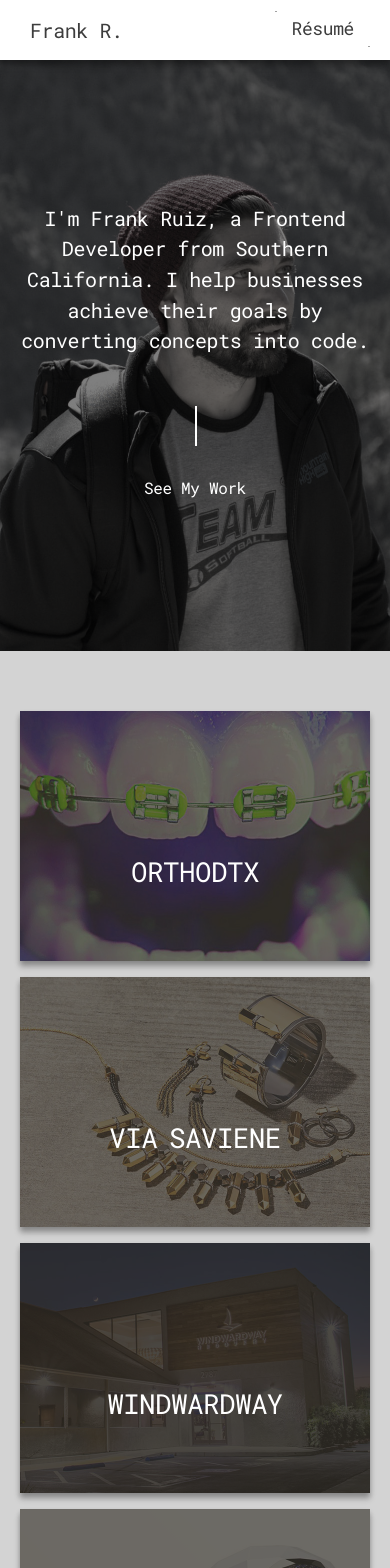
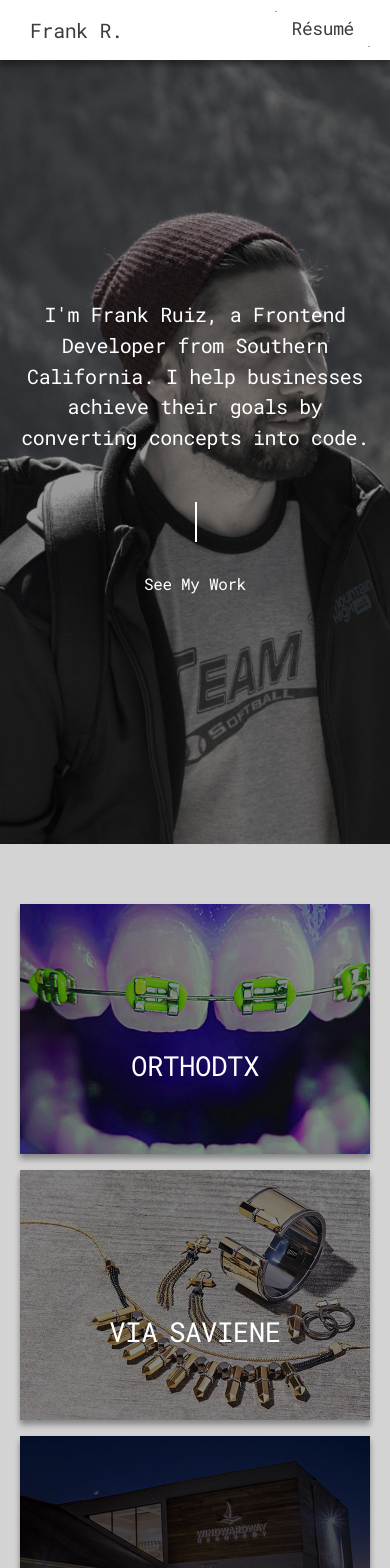
Before and after one commit to FrankRuiiz/portfolio-react, a React (Create React App) app: page / in a window 390 px wide. Shown: the top 1568 px of the page. Built offline with nearby package versions, Linux system fonts and the light colour scheme.

Commit message:
Homepage Updates - Add mobile image in header and adjust other styles in about and work sections

```diff
--- a/src/App.css
+++ b/src/App.css
@@ -691,12 +691,12 @@ img {
 
 .header {
   position: relative;
-  background-image: url('./img/profile_bg_1.1-min.jpg');
+  background-image: url('./img/profile_bg_mobile_1.1-min.jpg');
   width: 100vw;
   max-width: 100%;
-  height: 70vh;
+  height: calc(100vh - 60px);
   -webkit-filter: grayscale(0.9);
-  filter: grayscale(0.9);
+  filter: grayscale(0.85);
 }
 .header--paralax {
   background-attachment: fixed;
@@ -710,7 +710,7 @@ img {
   left: 0;
   width: 100%;
   height: 100%;
-  background: rgba(0, 0, 0, 0.5);
+  background: rgba(0, 0, 0, 0.4);
 }
 .header__inner {
   height: 100%;
@@ -750,6 +750,10 @@ img {
 }
 
 @media screen and (min-width: 600px) {
+  .header {
+    background-image: url('./img/profile_bg_1.1-min.jpg');
+    height: 70vh;
+  }
   .header__content h1 {
     font-size: 25px;
   }
@@ -853,7 +857,7 @@ img {
 }
 .work__column figure.work__column-overlay figcaption {
   padding: 2em;
-  background-color: rgba(58, 52, 42, 0.7);
+  background-color: rgba(0, 0, 0, 0.4);
   -webkit-transition: background-color 0.35s;
   transition: background-color 0.35s;
 }
@@ -915,7 +919,7 @@ img {
 }
 
 .about {
-  margin-top: 150px;
+  margin-top: 50px;
   margin-bottom: 100px;
 }
 .about__inner {
@@ -947,6 +951,9 @@ img {
 }
 
 @media screen and (min-width: 992px) {
+  .about {
+    margin-top: 150px;
+  }
   .about__left {
     width: 65%;
     margin-right: 5%;
```
Also changed, not shown: src/img/profile_bg_mobile_1.1-min.jpg (added).
